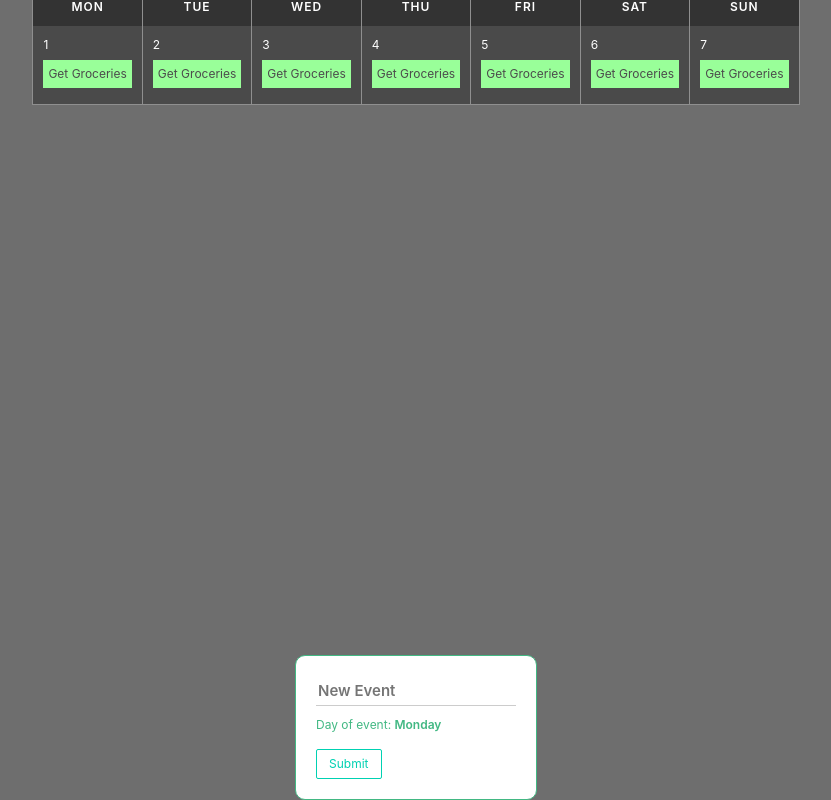
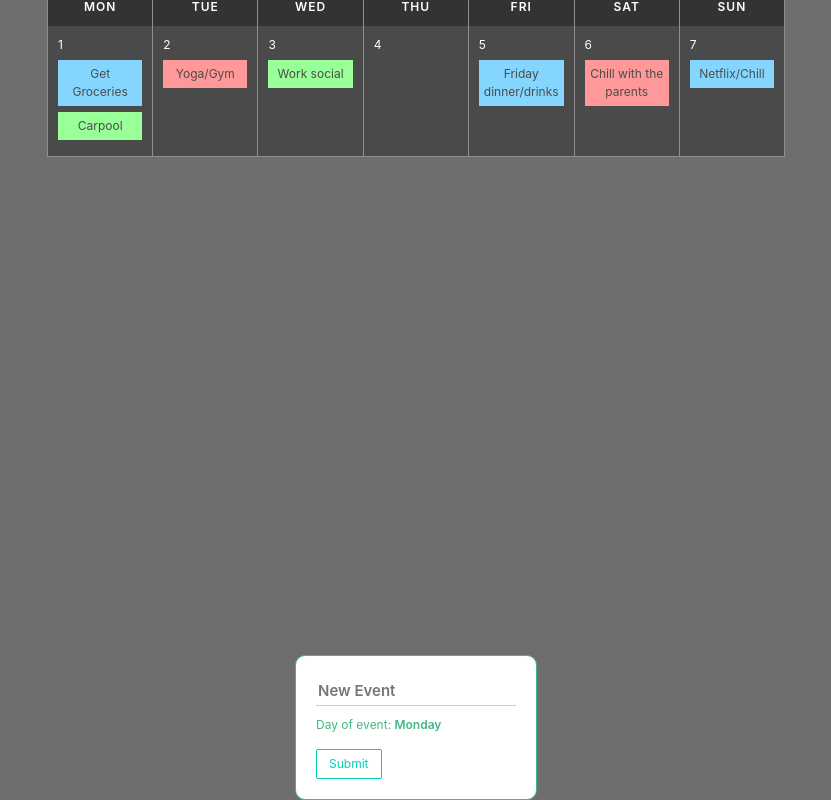
Before and after one commit to darktasevski/Calendar-todo, a Vue app: page / in a window 1280 px wide. Shown: the whole page, without its empty margins (224-1055 px from the left). Built offline with nearby package versions, Linux system fonts and the light colour scheme.

Commit message:
feat: CalendarEvent update

```diff
--- a/src/components/CalendarDay.vue
+++ b/src/components/CalendarDay.vue
@@ -3,23 +3,20 @@
 		<div class="day-banner has-text-centered">{{ day.abbvTitle }}</div>
 		<div class="day-details">
 			<div class="day-number">{{ day.id }}</div>
-			<div class="day-event" style="background-color: rgb(153, 255, 153)">
-				<div>
-					<span class="has-text-centered details">Get Groceries</span>
-					<div class="has-text-centered icons">
-						<i class="fa fa-pencil-square edit-icon"></i>
-						<i class="fa fa-trash-o delete-icon"></i>
-					</div>
-				</div>
-			</div>
+			<CalendarEvent v-for="event in day.events" :key="day.events.indexOf(event)" :event="event" :day="day" />
 		</div>
 	</div>
 </template>
 
 <script>
+import CalendarEvent from './CalendarEvent.vue';
+
 export default {
 	name: 'CalendarDay',
-	props: ['day']
+	props: ['day'],
+	components: {
+		CalendarEvent
+	}
 }
 </script>
 
@@ -48,29 +45,6 @@ export default {
 
 	.day-details {
 		padding: 10px;
-
-		.day-event {
-			margin-top: 6px;
-			margin-bottom: 6px;
-			display: block;
-			color: #4c4c4c;
-			padding: 5px;
-
-			.details {
-				display: block;
-			}
-
-			input {
-				background: none;
-				border: 0;
-				border-bottom: 1px solid #fff;
-				width: 100%;
-
-				&:focus {
-					outline: none;
-				}
-			}
-		}
 	}
 
 	&:last-child {
--- a/src/components/CalendarEvent.vue
+++ b/src/components/CalendarEvent.vue
@@ -1,12 +1,50 @@
 <template>
-	<div></div>
+	<div class="day-event" :style="getEventBackgroundColor">
+		<div>
+			<span class="has-text-centered details">{{ event.details }}</span>
+			<div class="has-text-centered icons">
+				<i class="fa fa-pencil-square edit-icon"></i>
+				<i class="fa fa-trash-o delete-icon"></i>
+			</div>
+		</div>
+	</div>
 </template>
 
 <script>
 export default {
-
+	name: 'CalendarEvent',
+	props: ['day', 'event'],
+	computed: {
+		getEventBackgroundColor() {
+			const colors = ['#FF9999', '#85D6FF', '#99FF99'];
+			let randomColor = colors[Math.floor(Math.random() * colors.length)];
+			return `background-color: ${randomColor}`;
+		}
+	}
 }
 </script>
 
-<style>
+<style lang="scss" scoped>
+.day-event {
+	margin-top: 6px;
+	margin-bottom: 6px;
+	display: block;
+	color: #4c4c4c;
+	padding: 5px;
+
+	.details {
+		display: block;
+	}
+
+	input {
+		background: none;
+		border: 0;
+		border-bottom: 1px solid #fff;
+		width: 100%;
+
+		&:focus {
+			outline: none;
+		}
+	}
+}
 </style>
```
